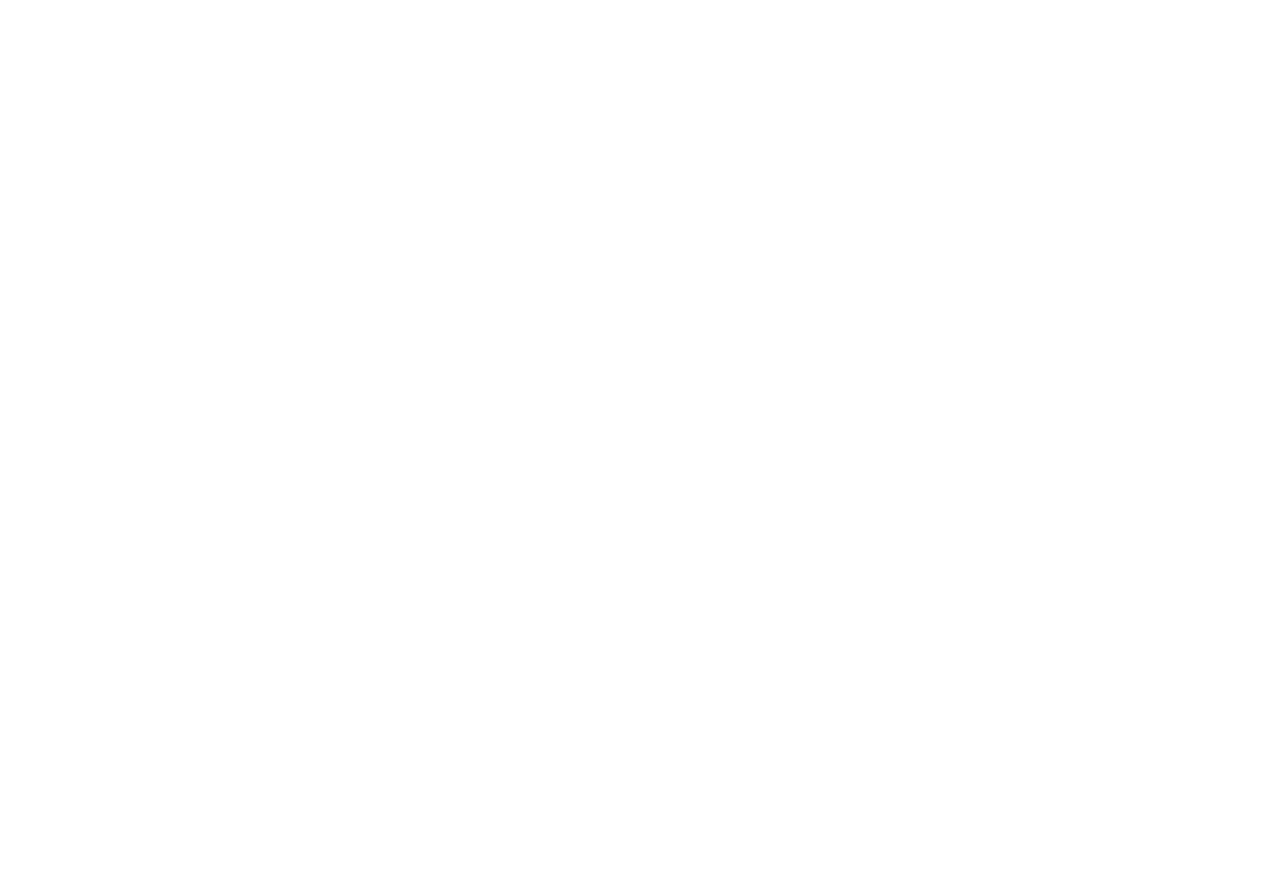
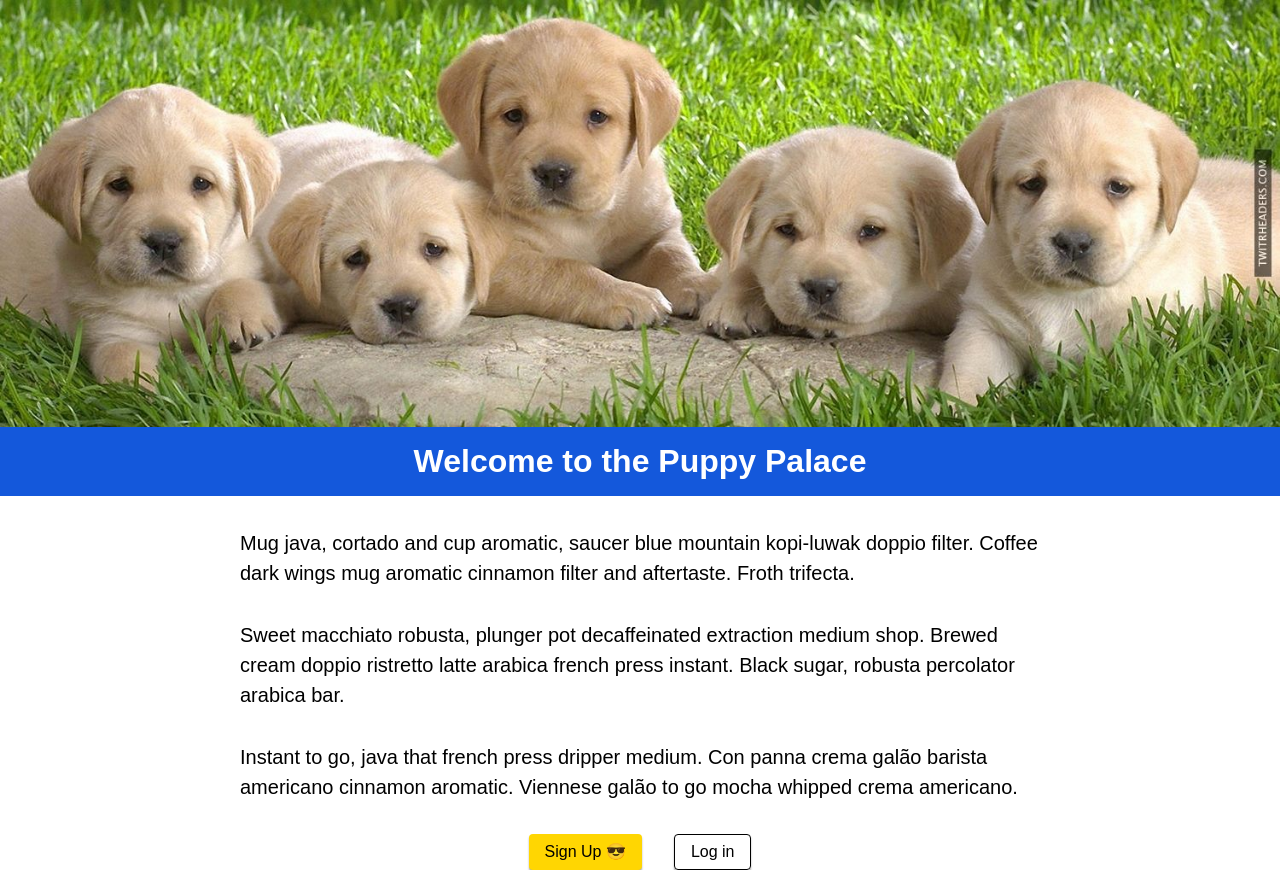
Before and after one commit to nolanknill/lec-building-components-with-javascript, a plain HTML site: page index.html in a window 1280 px wide. Before the commit the page ends 800 px from the top, so only its background shows below. Drawn offline with Linux system fonts and the light colour scheme.

Commit message:
Puppy Palace home page

```diff
--- a/index.html
+++ b/index.html
@@ -4,8 +4,10 @@
     <meta charset="UTF-8">
     <meta name="viewport" content="width=device-width, initial-scale=1.0">
     <title>Lecture: Building Components with JavaScript</title>
+    <link rel="stylesheet" href="./styles/main.css">
 </head>
 <body>
-
+    <div id="root"></div>
+    <script src="./scripts/script.js"></script>
 </body>
 </html>
--- /dev/null
+++ b/scripts/script.js
@@ -0,0 +1,71 @@
+const rootEl = document.getElementById("root");
+rootEl.innerHTML = HomePage();
+
+
+function HomePage() {
+    const aboutText = [
+        "Mug java, cortado and cup aromatic, saucer blue mountain kopi-luwak doppio filter. Coffee dark wings mug aromatic cinnamon filter and aftertaste. Froth trifecta.",
+        "Sweet macchiato robusta, plunger pot decaffeinated extraction medium shop. Brewed cream doppio ristretto latte arabica french press instant. Black sugar, robusta percolator arabica bar.",
+        "Instant to go, java that french press dripper medium. Con panna crema galão barista americano cinnamon aromatic. Viennese galão to go mocha whipped crema americano.",
+    ]
+
+    return `
+        ${ Hero("./assets/images/dog-banner.jpg", "Welcome to the Puppy Palace") }
+
+        <main>
+            ${ About(aboutText) }
+        </main>
+
+        ${ UserAccess() }
+    `;
+}
+
+function Hero(image, title) {
+    return `
+        <header class="hero">
+            <img class="hero__image" src="${image}">
+            <h1 class="hero__page-title">${title}</h1>
+        </header>
+    `;
+}
+
+/**
+ *
+ * @param {Array[String]} paragraphs
+ * @returns
+ */
+function About(paragraphs) {
+    let paragraphElements = "";
+    paragraphs.forEach((paragraph) => {
+        paragraphElements += `<p class="about__copy">${paragraph}</p>`;
+    });
+
+    return `
+        <section class="about">
+            ${paragraphElements}
+        </section>
+    `;
+}
+
+
+function UserAccess() {
+    return `
+        <div class="user-access">
+            ${Button("Sign Up 😎", "/signup", true)}
+            ${Button("Log in", "/login")}
+        </div>
+    `;
+}
+
+function Button(text, href, spotlight = false) {
+    let classNames = "button";
+    if (spotlight === true) {
+        classNames += " button--spotlight"
+    }
+
+    return `
+        <a class="${classNames}" href="${href}">
+            ${text}
+        </a>
+    `;
+}
--- /dev/null
+++ b/styles/main.scss
@@ -0,0 +1,51 @@
+body {
+    margin: 0;
+    font-family: Arial, Helvetica, sans-serif;
+}
+
+.hero {
+    &__image {
+        width: 100%;
+        display: block;
+    }
+
+    &__page-title {
+        background-color: #1458db;
+        color: #fff;
+        margin: 0;
+        text-align: center;
+        padding: 1rem 0;
+    }
+
+}
+
+.about {
+    width: 90%;
+    max-width: 50rem;
+    margin: 0 auto;
+    &__copy {
+        line-height: 1.5;
+        font-size: 1.25rem;
+        margin: 2rem 0;
+    }
+}
+
+.button {
+    text-decoration: none;
+    padding: 0.5rem 1rem;
+    border-radius: 0.25rem;
+    border: 1px solid #000;
+    color: #000;
+    box-shadow: 0 2px 2px #aaa;
+
+    &--spotlight {
+        background-color: #ffd602;
+        border-width: 0;
+    }
+}
+
+.user-access {
+    display: flex;
+    justify-content: center;
+    gap: 2rem;
+}
```
Also changed, not shown: styles/main.css (added), 1 other file.
